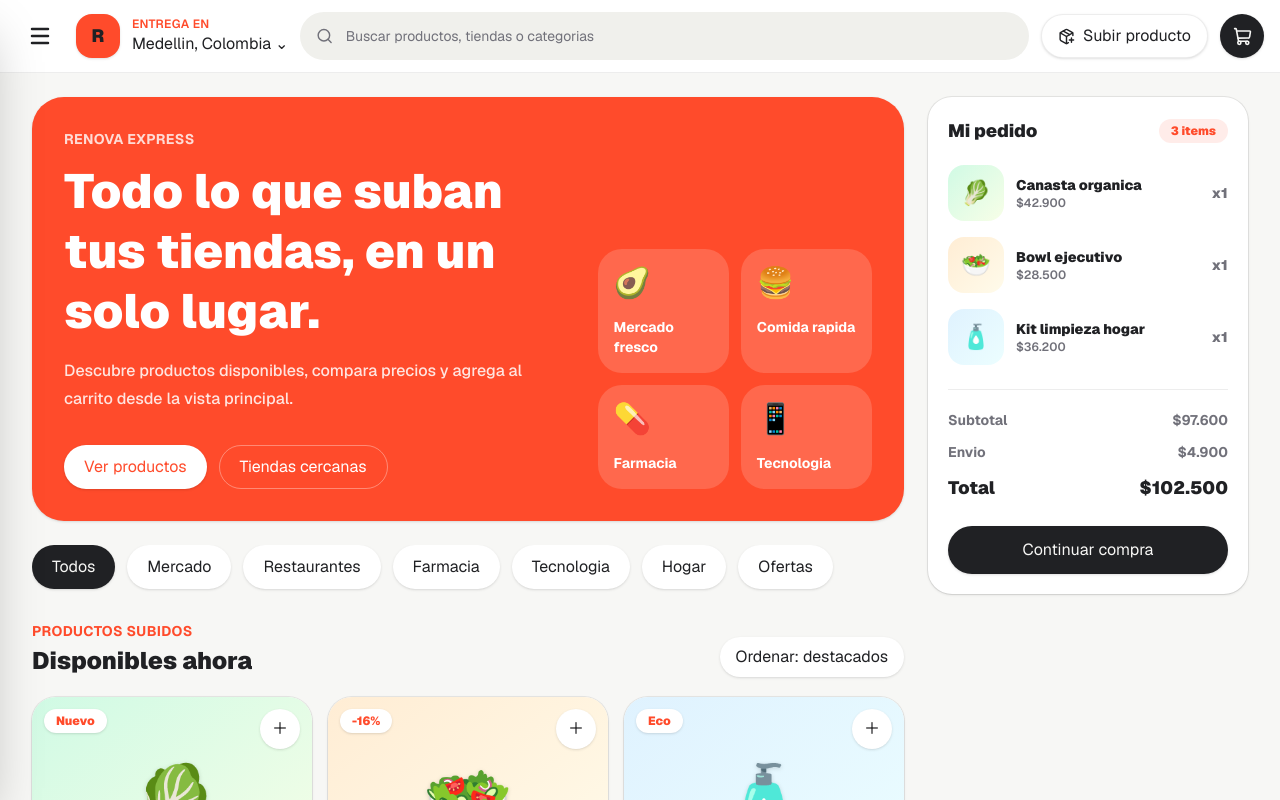
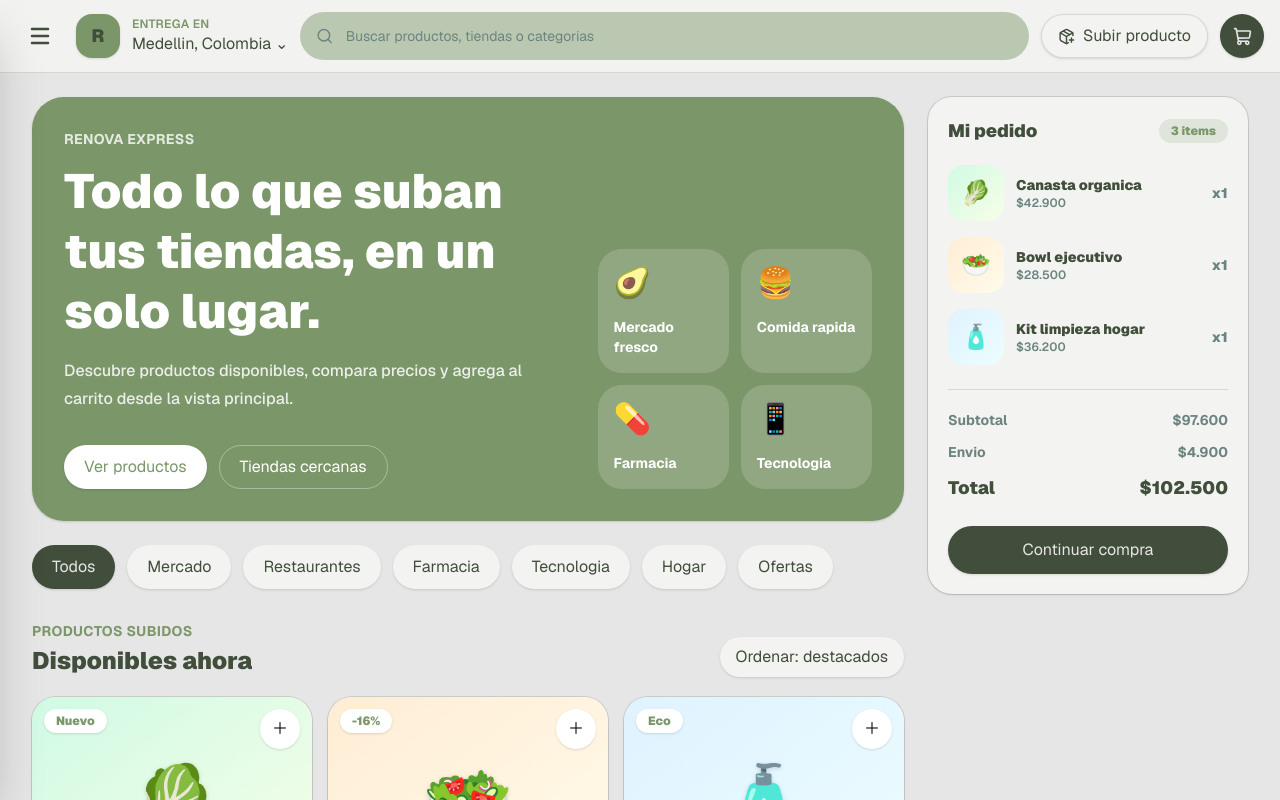
Before and after one commit to Combii0/ReNova, a Next.js app: page / in a window 1280 px wide. Shown: the top 800 px of the page. Built offline with nearby package versions, Linux system fonts and the light colour scheme.

Commit message:
Update app color palette

```diff
--- a/src/app/globals.css
+++ b/src/app/globals.css
@@ -3,25 +3,25 @@
 :root {
   --background: var(--app-bg);
   --foreground: var(--app-text);
-  --app-bg: #f7f7f5;
-  --app-surface: #ffffff;
-  --app-soft: #f0f0ec;
-  --app-text: #202124;
-  --app-muted: #71717a;
-  --app-border: rgb(32 33 36 / 0.08);
-  --brand: #ff4b2b;
-  --brand-soft: rgb(255 75 43 / 0.1);
+  --app-bg: #e6e6e6;
+  --app-surface: #f3f4f1;
+  --app-soft: #bac8b1;
+  --app-text: #404e3b;
+  --app-muted: #6c8480;
+  --app-border: rgb(64 78 59 / 0.16);
+  --brand: #7b9669;
+  --brand-soft: rgb(123 150 105 / 0.16);
 }
 
 [data-theme="dark"] {
-  --app-bg: #111111;
-  --app-surface: #1b1b1b;
-  --app-soft: #262626;
-  --app-text: #f7f7f5;
-  --app-muted: #a1a1aa;
-  --app-border: rgb(255 255 255 / 0.09);
-  --brand: #ff6347;
-  --brand-soft: rgb(255 99 71 / 0.16);
+  --app-bg: #404e3b;
+  --app-surface: #33402f;
+  --app-soft: #4d5d47;
+  --app-text: #e6e6e6;
+  --app-muted: #bac8b1;
+  --app-border: rgb(230 230 230 / 0.12);
+  --brand: #bac8b1;
+  --brand-soft: rgb(186 200 177 / 0.16);
 }
 
 @theme inline {
```
